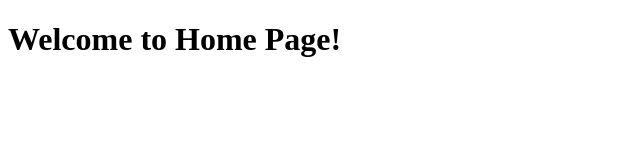
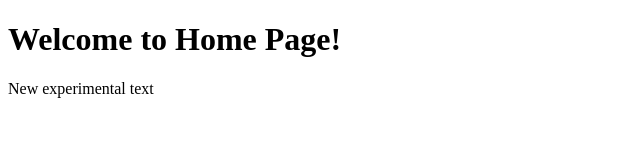
Before and after one commit to Sakibimon/git_lab_project, a plain HTML site: page index.html in a window 1280 px wide. Shown: the whole page, without its empty margins (0-640 px from the left). Drawn offline with Linux system fonts and the light colour scheme.

Commit message:
Added experimental paragraph

```diff
--- a/index.html
+++ b/index.html
@@ -6,5 +6,6 @@
 </head>
 <body>
     <h1>Welcome to Home Page!</h1>
+    <p>New experimental text</p>
 </body>
 </html>
```
